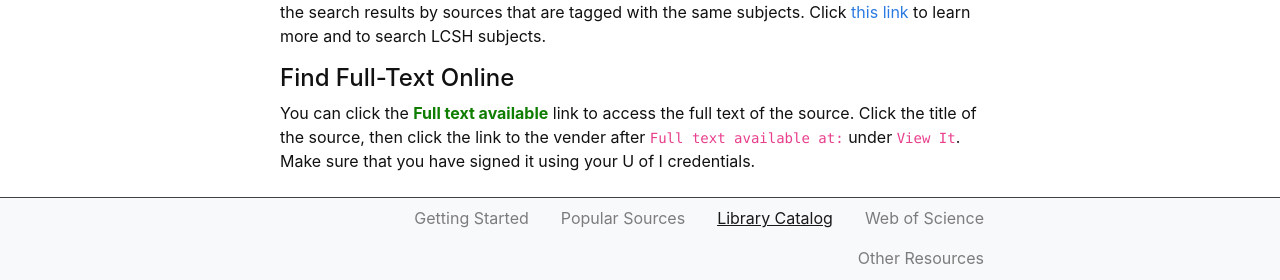
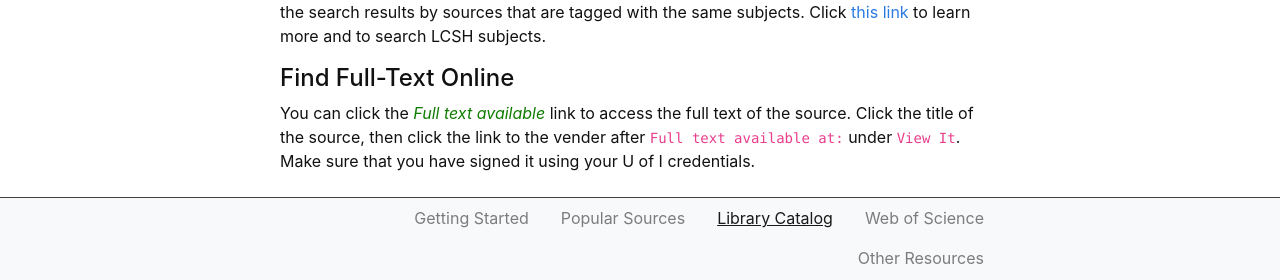
Before and after one commit to hanwendong1/AVS463-f20, a Jekyll site: the page built from content/3-Library-Catalog.md, in a window 1280 px wide. Shown: the part 881-1161 px from the top of the page. Built offline with Jekyll 4.4.1, drawn with Linux system fonts in a browser that asks for light colours.

Commit message:
Update 3-Library-Catalog.md

```diff
--- a/content/3-Library-Catalog.md
+++ b/content/3-Library-Catalog.md
@@ -25,4 +25,4 @@ Similar to the subject terms in Academic Search Premier, LCSH subjects can be us
 
 #### Find Full-Text Online
 
-You can click the **<span style="color:#0F7D00;">Full text available</span>** link to access the full text of the source. Click the title of the source, then click the link to the vender after `Full text available at:` under `View It`. Make sure that you have signed it using your U of I credentials.
+You can click the *<span style="color:#0F7D00;">Full text available</span>* link to access the full text of the source. Click the title of the source, then click the link to the vender after `Full text available at:` under `View It`. Make sure that you have signed it using your U of I credentials.
```
